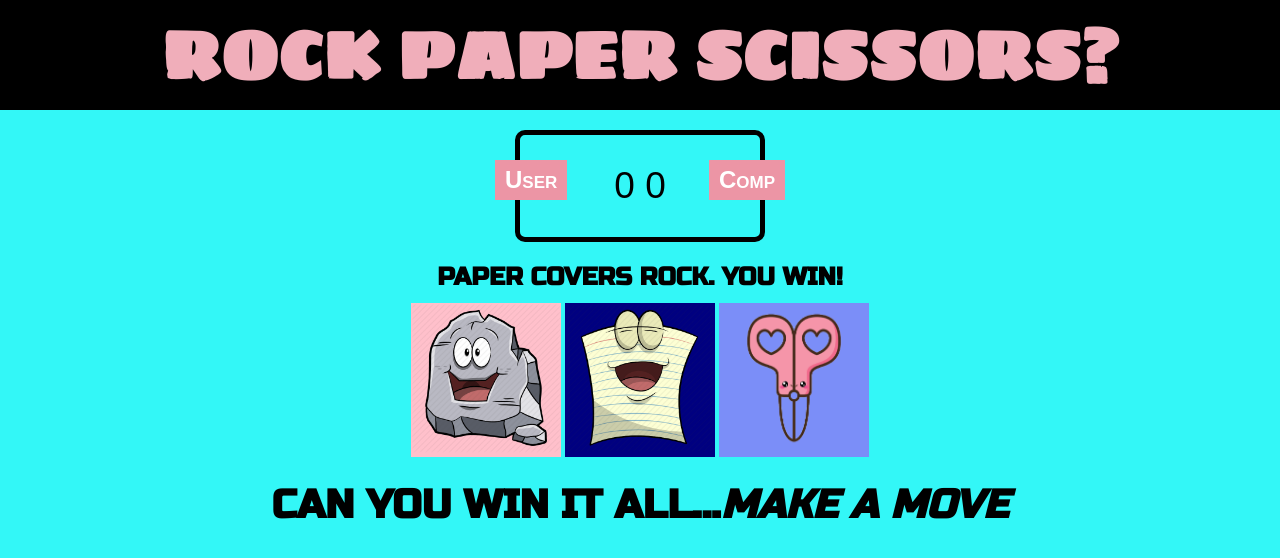
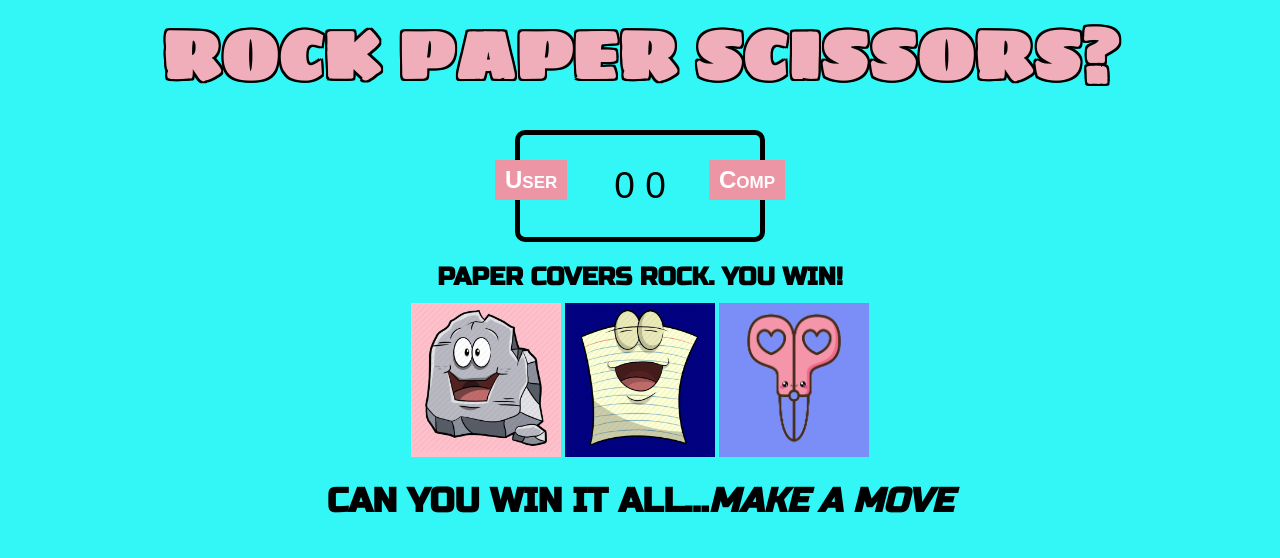
Before and after one commit to briatulloch/rock-paper-scissors, a plain HTML site: page index.html in a window 1280 px wide. Drawn offline with Linux system fonts and the light colour scheme.

Commit message:
removed header

```diff
--- a/styles.css
+++ b/styles.css
@@ -7,14 +7,21 @@
 }
 /* Code above removes white space between header & top of page */
 
-header{
-    background-color: black;
-}
+
 h1{
     text-align:center;
     font-family: 'Sigmar One';
     color:#f0aeba;
     font-size: 67px;
+    text-shadow:
+    -2px -2px 0 #000,
+     0   -2px 0 #000,
+     2px -2px 0 #000,
+     2px  0   0 #000,
+     2px  2px 0 #000,
+     0    2px 0 #000,
+    -2px  2px 0 #000,
+    -2px  0   0 #000;
 
 }
 
@@ -31,9 +38,6 @@ p{
     margin:11px;
     font-size: 25px;
     font-weight: bold;
-
-
-
 
 }
 .score-board{
@@ -73,7 +77,7 @@ p{
 #action{
     font-family: 'Russo One', sans-serif;
     color:black;
-    font-size: 40px;
+    font-size: 34px;
     text-align:center;
     margin: 24px;
     font-weight: bold;
```
